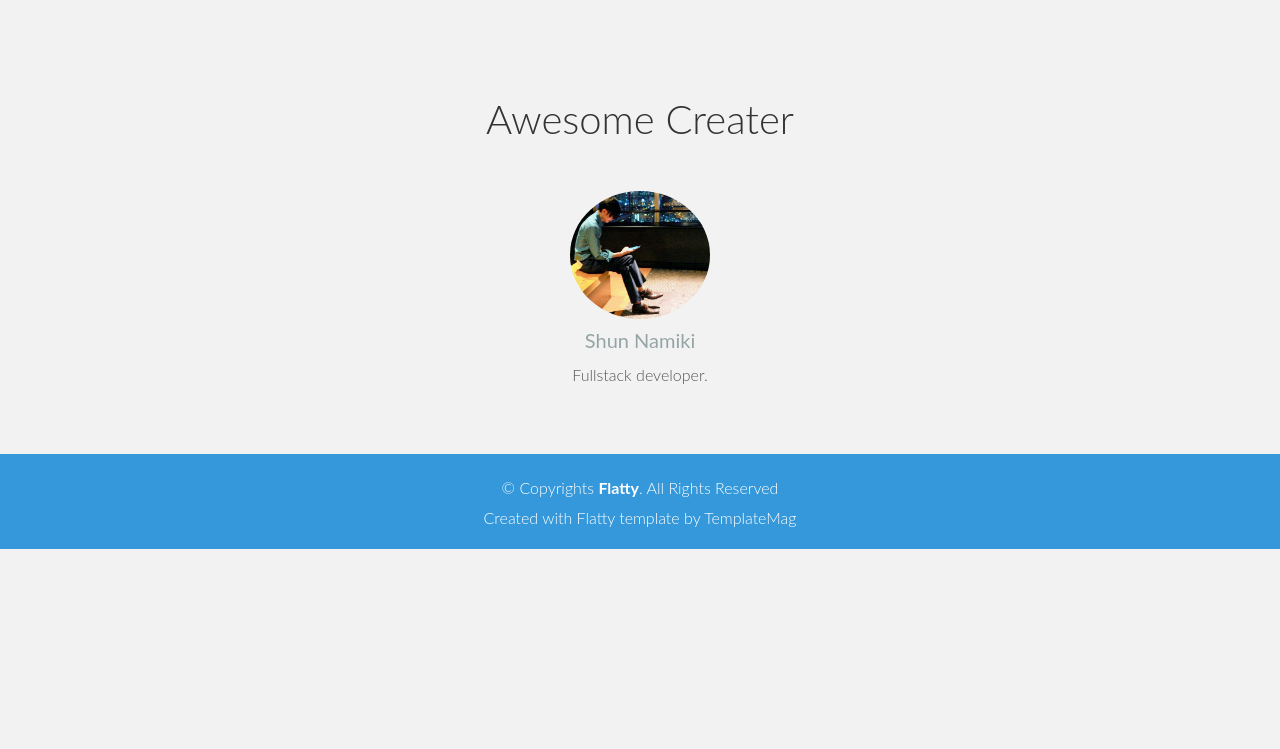
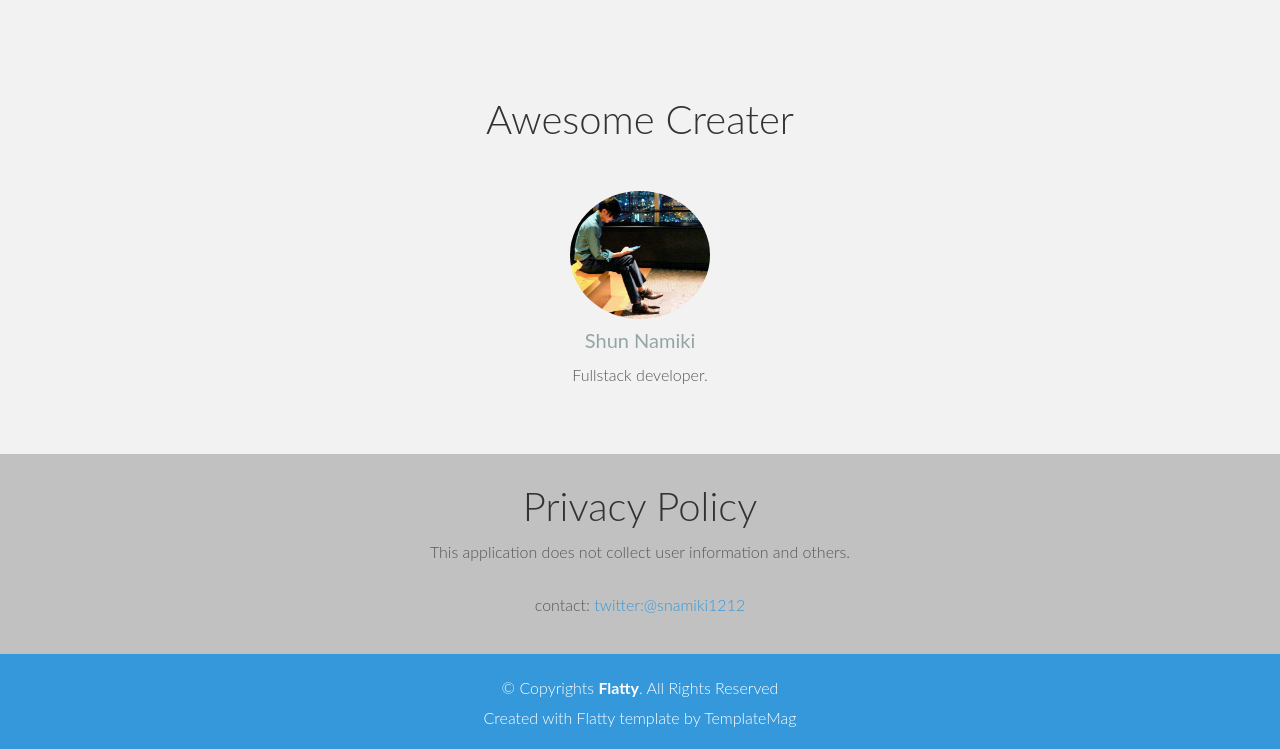
Before and after one commit to snamiki1212/keputo-web, a plain HTML site: page index.html in a window 1280 px wide. Shown: the part 1200-1949 px from the top of the page. Before the commit the page ends 1749 px from the top, so only its background shows below. Drawn offline with Linux system fonts and the light colour scheme; a script that the page names is missing.

Commit message:
Add privacy-policy

```diff
--- a/css/style.css
+++ b/css/style.css
@@ -271,6 +271,14 @@ i {
   margin: 15px 0;
 }
 
+/* Privacy Policy */
+#privacy-policy{
+  background: #a9a9a9a9;
+  padding: 10px;
+  text-align: center;
+}
+
+
 /* Copyrights */
 
 #copyrights {
--- a/index.html
+++ b/index.html
@@ -176,6 +176,13 @@
   </div>
   <!-- /container -->
 
+  <div id="privacy-policy">
+    <h1>Privacy Policy</h1>
+    <p>This application does not collect user information and others.</p>
+    <p>contact: <a href="https://twitter.com/snamiki1212">twitter:@snamiki1212</a></p>
+    </p>
+  </div>
+  <!-- privacy-policy -->
 
   <div id="copyrights">
     <div class="container">
```
